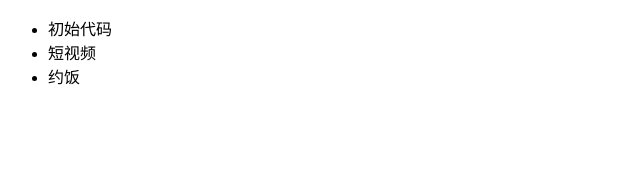
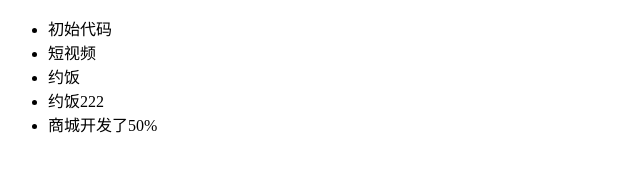
Before and after one commit to cjndzh/dbhot, a plain HTML site: page index.html in a window 1280 px wide. Shown: the whole page, without its empty margins (0-640 px from the left). Drawn offline with Linux system fonts and the light colour scheme.

Commit message:
dev分支上的代码

```diff
--- a/index.html
+++ b/index.html
@@ -11,6 +11,8 @@
         <li>初始代码</li>
         <li>短视频</li>
         <li>约饭</li>
+        <li>约饭222</li>
+        <li>商城开发了50%</li>
     </ul>
 </body>
 </html>
```
